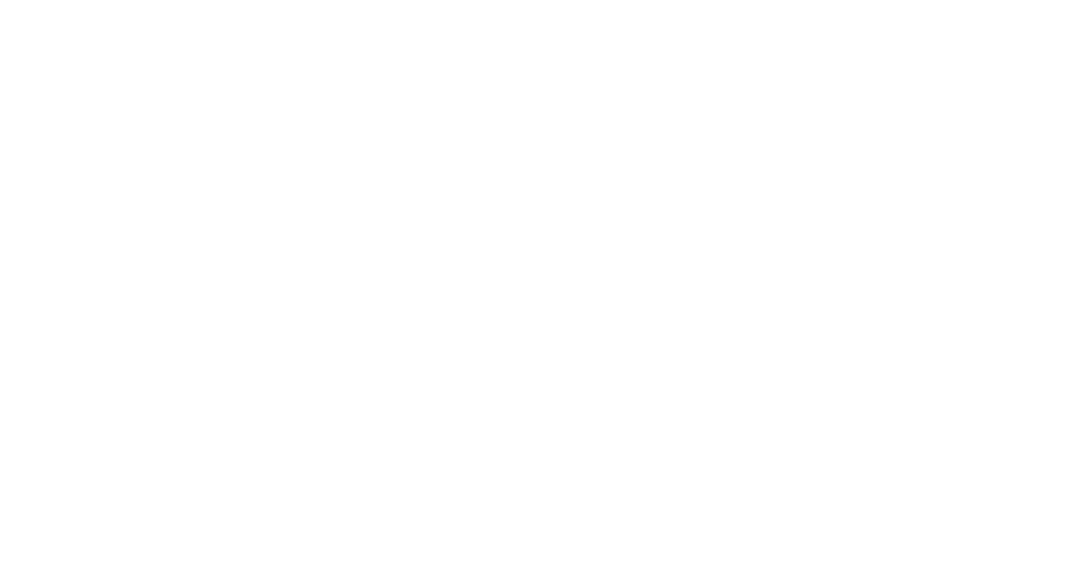
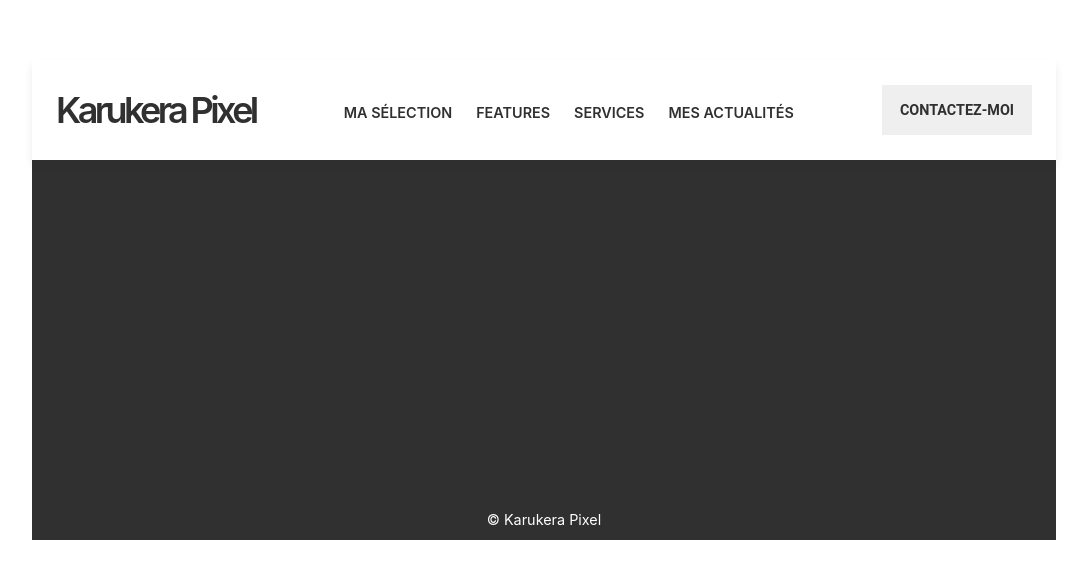
Before and after one commit to karukerapixel/my-app, a React (Create React App) app: page / in a window 1280 px wide. Shown: the top 578 px of the page, without its empty margins (96-1183 px from the left). Built offline with nearby package versions, Linux system fonts and the light colour scheme.

Commit message:
importing header and footer components

```diff
--- a/src/components/Layout.tsx
+++ b/src/components/Layout.tsx
@@ -1,16 +1,18 @@
 import React from 'react';
 import { Outlet } from 'react-router-dom';
 import { createGlobalStyle } from 'styled-components';
+import Header from './Header';
+import Footer from './Footer';
 
 const GlobalStyle = createGlobalStyle`
   body {
-    background-color:  ${props => props.theme.colors.white};
+    background-color: ${(props) => props.theme.colors.white};
   }
 
   * {
     font-size: 24px;
     font-family: "Inter", sans-serif;
-    color: ${props => props.theme.colors.black};
+    color: ${(props) => props.theme.colors.black};
     text-decoration: none;
     border: none;
     box-sizing: border-box;
@@ -44,9 +46,11 @@
   return (
     <>
       <GlobalStyle />
+      <Header />
       <main>
         <Outlet />
       </main>
+      <Footer />
     </>
   );
 };
```
